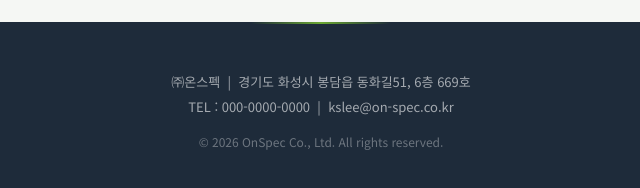
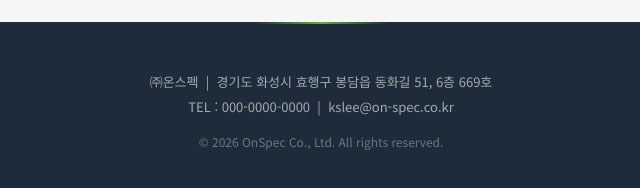
Before and after one commit to her30306/OnSpec_Homepage_Test, a plain HTML site: page OnSpec_Homepage/wwwroot/index.html in a window 1280 px wide. Shown: the part 1350-1538 px from the top of the page, 319-959 px from the left. Drawn offline with Linux system fonts and the light colour scheme; no server answers.

Commit message:
- 주소 변경, 로고 변경.

```diff
--- a/OnSpec_Homepage/wwwroot/index.html
+++ b/OnSpec_Homepage/wwwroot/index.html
@@ -150,7 +150,7 @@
 
     <!-- ══ FOOTER ══════════════════════════════════════════════ -->
     <footer class="site-footer">
-        <p data-i18n="footer-addr">㈜온스펙 &nbsp;|&nbsp; 경기도 화성시 봉담읍 동화길51, 6층 669호</p>
+        <p data-i18n="footer-addr">㈜온스펙 &nbsp;|&nbsp; 경기도 화성시 효행구 봉담읍 동화길 51, 6층 669호</p>
         <p data-i18n="footer-tel">TEL : 000-0000-0000 &nbsp;|&nbsp; kslee@on-spec.co.kr</p>
         <p class="footer-copy">© 2026 OnSpec Co., Ltd. All rights reserved.</p>
     </footer>
--- a/OnSpec_Homepage/wwwroot/lang.js
+++ b/OnSpec_Homepage/wwwroot/lang.js
@@ -19,7 +19,7 @@
         'menu-aria':      '메뉴 열기',
 
         /* ── Footer ── */
-        'footer-addr': '㈜온스펙 &nbsp;|&nbsp; 경기도 화성시 봉담읍 동화길51, 6층 669호',
+        'footer-addr': '㈜온스펙 &nbsp;|&nbsp; 경기도 화성시 효행구 봉담읍 동화길 51, 6층 669호',
         'footer-tel':  'TEL : 000-0000-0000 &nbsp;|&nbsp; kslee@on-spec.co.kr',
 
         /* ── index.html ── */
@@ -71,13 +71,13 @@
         'label-ceo':          '대표이사',
         'value-ceo':          '이관석',
         'label-address':      '주소',
-        'value-address':      '경기도 화성시 봉담읍 동화길51, 6층 669호',
+        'value-address':      '경기도 화성시 효행구 봉담읍 동화길 51, 6층 669호',
         'org-ceo':            '대표이사',
         'org-sw':             'S/W 개발팀',
         'org-system':         '시스템 설계팀',
         'org-support':        '기술지원팀',
         'org-sales':          '영업팀',
-        'map-address':        '경기도 화성시 봉담읍 동화길51, 6층 669호',
+        'map-address':        '경기도 화성시 효행구 봉담읍 동화길 51, 6층 669호',
         'kakao-confirm':      '카카오 맵으로 이동할까요?',
 
         /* ── business.html – Battery ── */
@@ -131,7 +131,7 @@
         'menu-aria':      'Open menu',
 
         /* ── Footer ── */
-        'footer-addr': 'OnSpec Co., Ltd. &nbsp;|&nbsp; 669, 6F, 51 Donghwa-gil, Bongdam-eup, Hwaseong-si, Gyeonggi-do',
+        'footer-addr': 'OnSpec Co., Ltd. &nbsp;|&nbsp; 669, 6F, 51 Donghwa-gil, Bongdam-eup, Hyohang-gu, Hwaseong-si, Gyeonggi-do, Republic of Korea',
         'footer-tel':  'TEL : 000-0000-0000 &nbsp;|&nbsp; kslee@on-spec.co.kr',
 
         /* ── index.html ── */
@@ -183,13 +183,13 @@
         'label-ceo':          'CEO',
         'value-ceo':          'KWANSEOK LEE',
         'label-address':      'Address',
-        'value-address':      '669, 6F, 51 Donghwa-gil, Bongdam-eup, Hwaseong-si, Gyeonggi-do',
+        'value-address':      '669, 6F, 51, Donghwa-gil, Bongdam-eup, Hyohang-gu, Hwaseong-si, Gyeonggi-do, Republic of Korea',
         'org-ceo':            'CEO',
         'org-sw':             'S/W Development',
         'org-system':         'System Design',
         'org-support':        'Technical Support',
         'org-sales':          'Sales',
-        'map-address':        '669, 6F, 51 Donghwa-gil, Bongdam-eup, Hwaseong-si, Gyeonggi-do',
+        'map-address':        '669, 6F, 51, Donghwa-gil, Bongdam-eup, Hyohang-gu, Hwaseong-si, Gyeonggi-do, Republic of Korea',
         'kakao-confirm':      'Open in Kakao Maps?',
 
         /* ── business.html – Battery ── */
```
Also changed, not shown: OnSpec_Homepage/wwwroot/about.html (+3 -3 lines), OnSpec_Homepage/wwwroot/business.html (+1 -1 lines), OnSpec_Homepage/wwwroot/favicon.ico, OnSpec_Homepage/wwwroot/res/logo.png.
